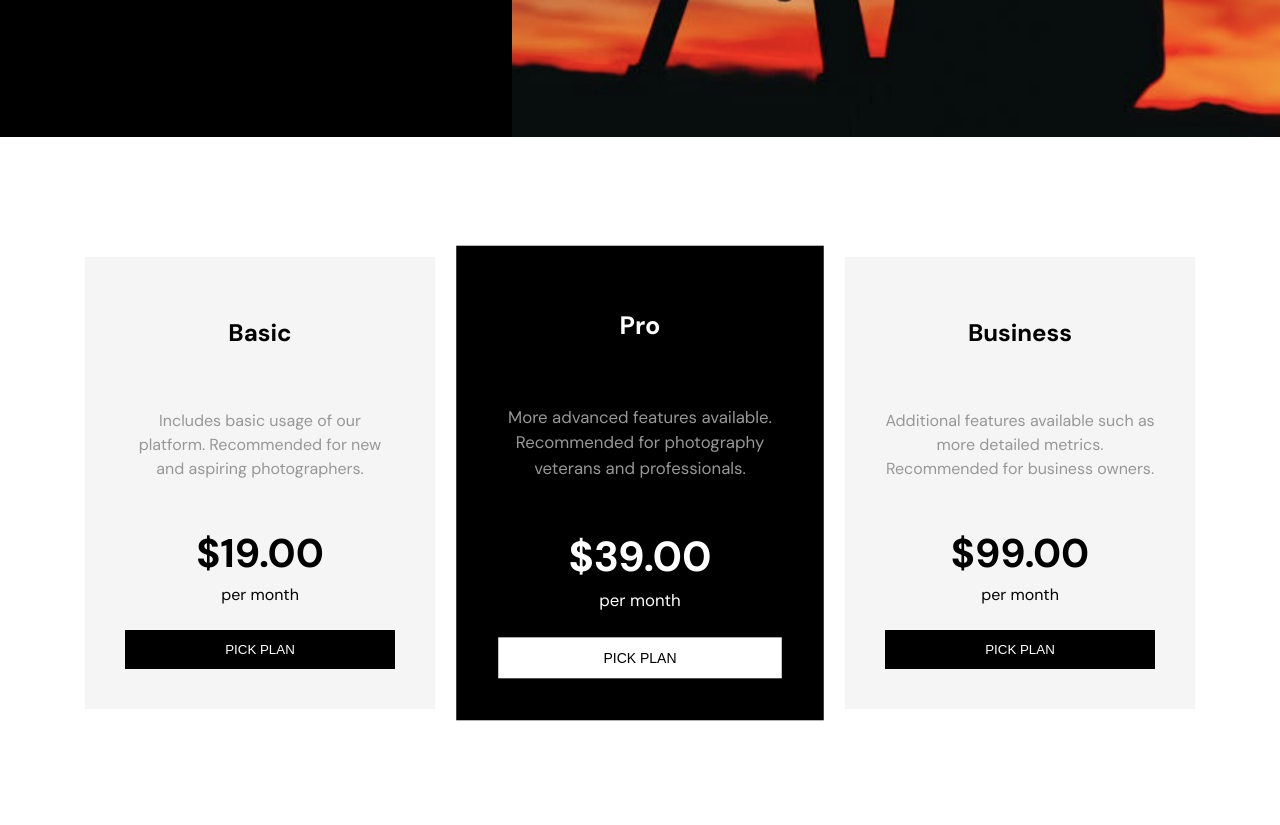
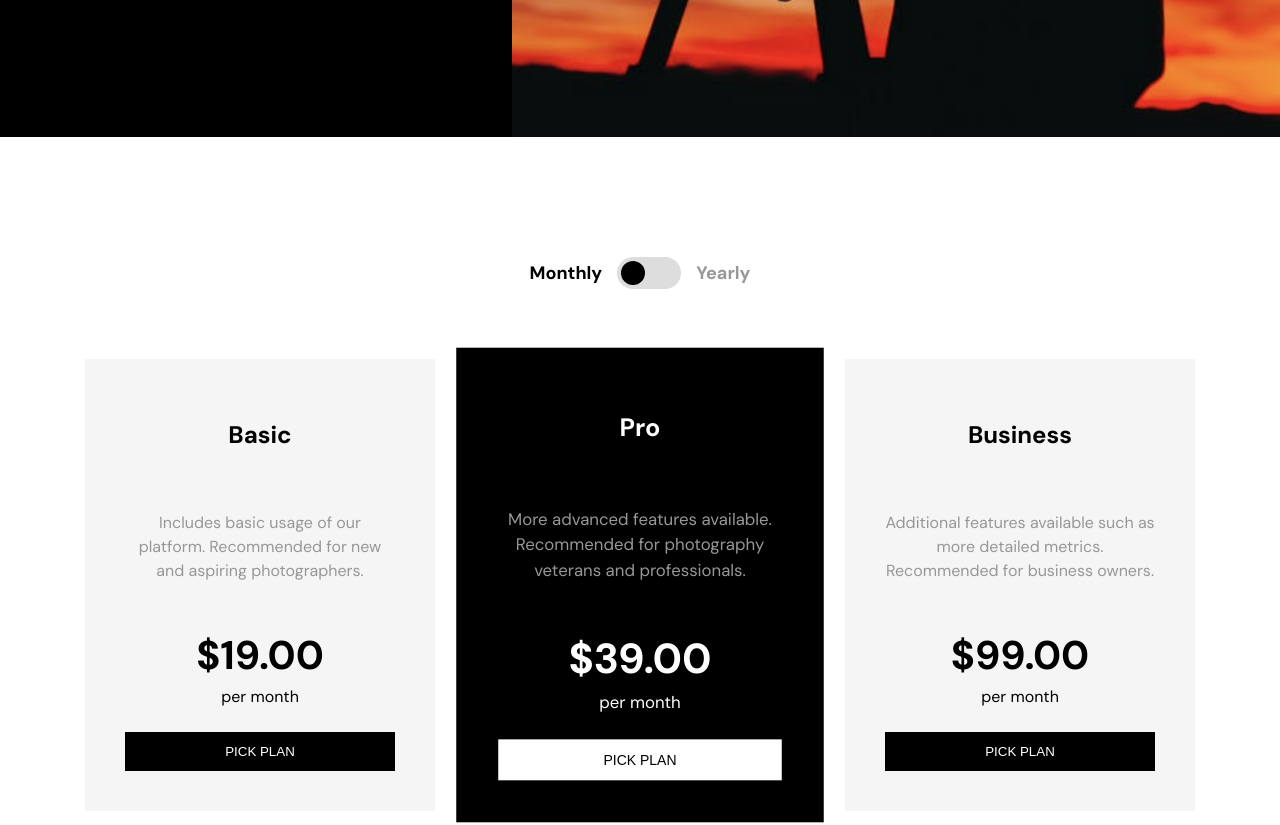
Before and after one commit to Lanssii/photosnap-website-react, a React (Vite) app: page /pricing in a window 1280 px wide. Shown: the part 640-1465 px from the top of the page. Built offline with nearby package versions, Linux system fonts and the light colour scheme.

Commit message:
feat: add toggle switch for pricing plan selection and update layout for PricingSection

```diff
--- a/src/components/PricingSection/PricingSection.css
+++ b/src/components/PricingSection/PricingSection.css
@@ -1,9 +1,71 @@
 .pricing-section {
   padding: 120px 0px;
 }
-
 .pricing-cards {
+  display: flex;
+  justify-content: center;
+  flex-direction: column;
+  gap: 30px;
+}
+.price-cards {
+  margin-top: 40px;
   display: flex;
   justify-content: center;
   gap: 30px;
 }
+
+/* switch button */
+.price-button {
+  margin: 0 auto;
+}
+.toggle-wrapper {
+  display: flex;
+  align-items: center;
+  gap: 15px;
+}
+
+.label {
+  color: #979797;
+  font-weight: bold;
+  font-size: 18px;
+}
+
+.label.active {
+  color: #000000;
+}
+
+/* SWITCH */
+.switch {
+  position: relative;
+  width: 64px;
+  height: 32px;
+}
+
+.switch input {
+  display: none;
+}
+
+.slider {
+  position: absolute;
+  inset: 0;
+  background-color: #ddd;
+  border-radius: 20px;
+  cursor: pointer;
+  transition: 0.3s;
+}
+
+.slider::before {
+  content: "";
+  position: absolute;
+  width: 24px;
+  height: 24px;
+  left: 4px;
+  top: 4px;
+  background: #000000;
+  border-radius: 50%;
+  transition: 0.3s;
+}
+
+.switch input:checked + .slider::before {
+  transform: translateX(30px);
+}
--- a/src/components/PricingSection/PricingSection.jsx
+++ b/src/components/PricingSection/PricingSection.jsx
@@ -4,6 +4,19 @@ import PricingCard from "../PricingCard/PricingCard.jsx";
 function PricingSection() {
   return (
     <section className="pricing-section pricing-cards">
+      <div className="price-button">
+        <div className="toggle-wrapper">
+          <span className="label active">Monthly</span>
+
+          <label className="switch">
+            <input type="checkbox" />
+            <span className="slider"></span>
+          </label>
+
+          <span className="label">Yearly</span>
+        </div>
+      </div>
+      <div className="price-cards">
         <PricingCard
           title="Basic"
           price="19"
@@ -20,6 +33,7 @@ function PricingSection() {
           price="99"
           desc="Additional features available such as more detailed metrics. Recommended for business owners."
         />
+      </div>
     </section>
   );
 }
```
Lines whose indentation alone changed are shown as unchanged.
